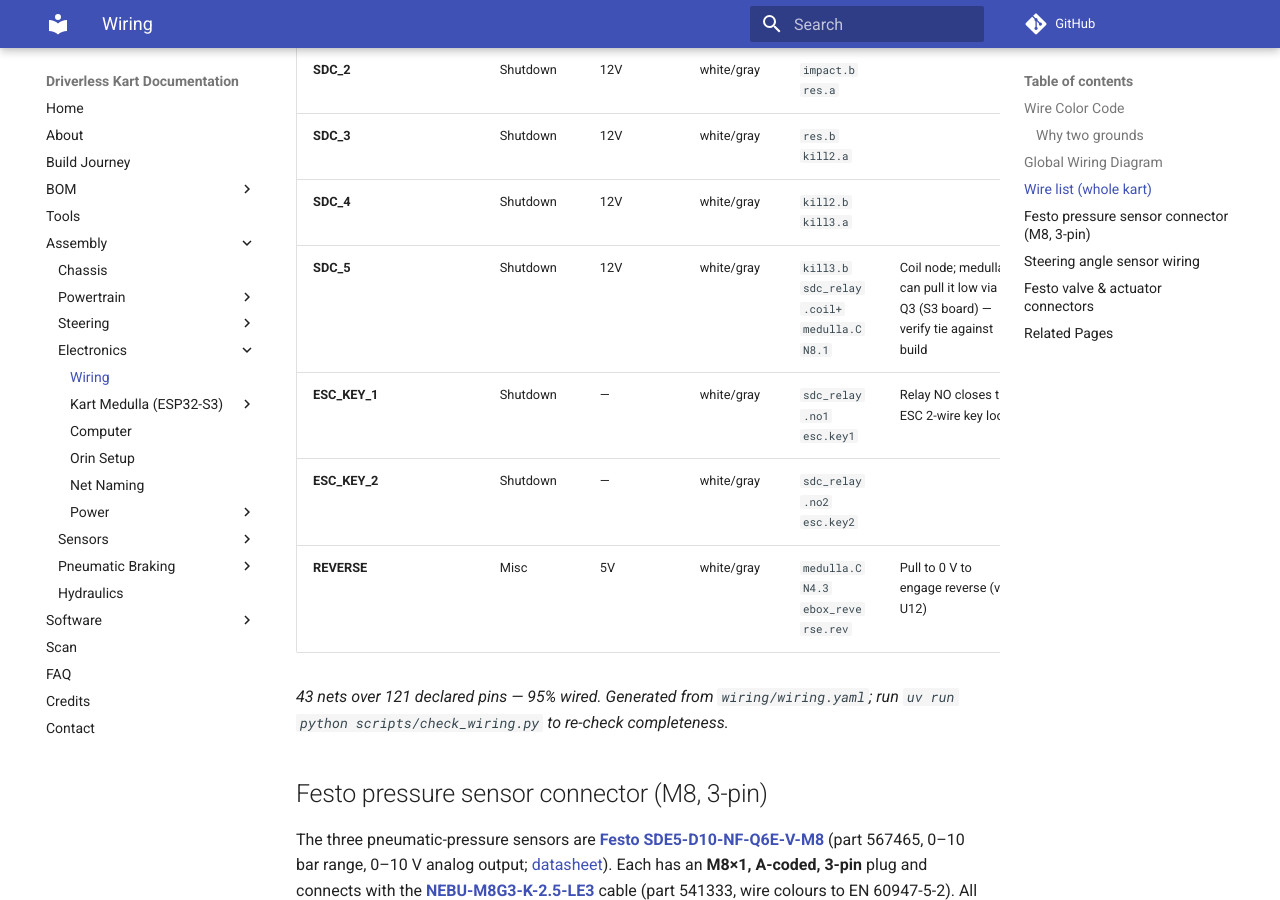
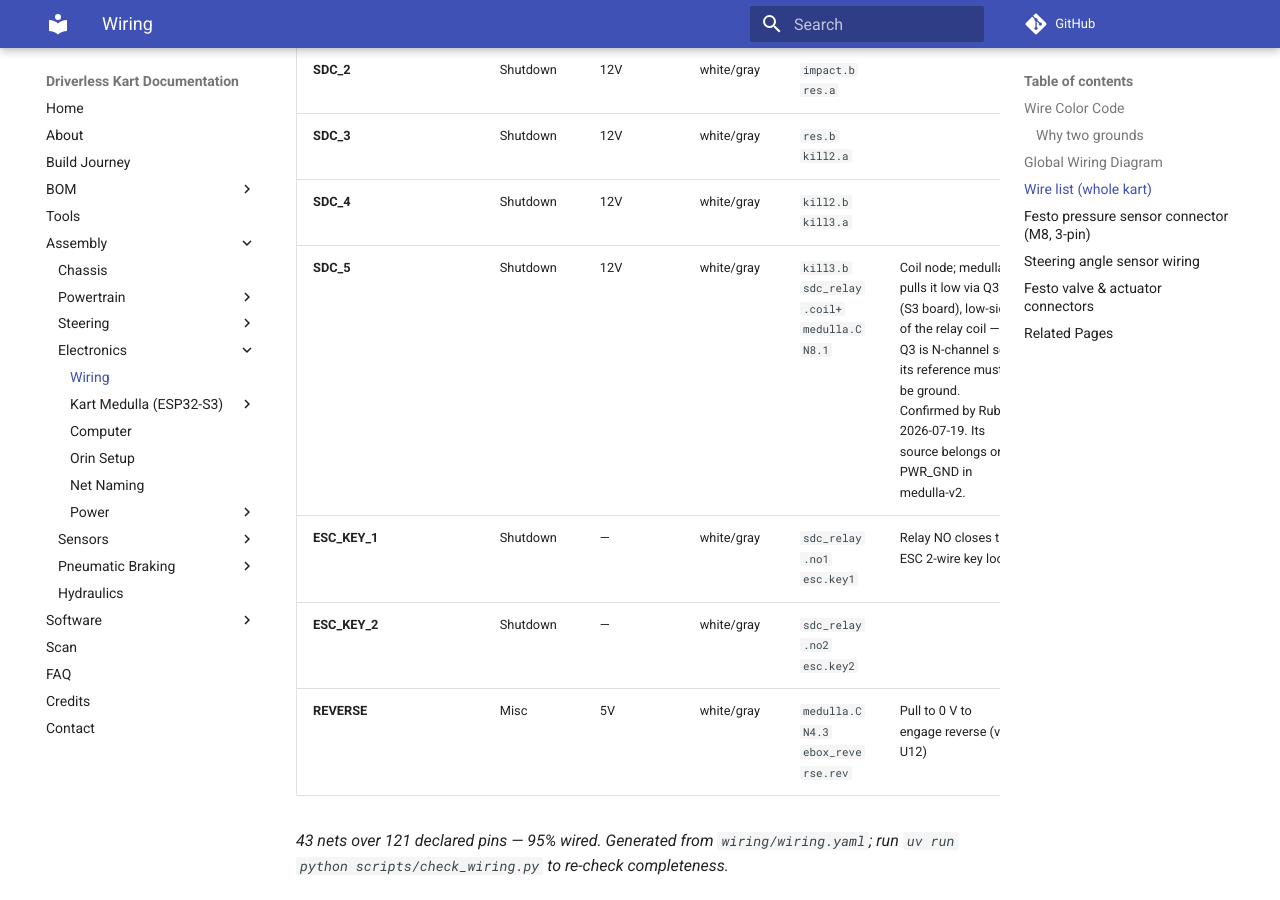
Before and after one commit to UM-Driverless/kart_docs, an MkDocs documentation site: the page built from docs/assembly/electronics/wiring.md, in a window 1280 px wide and 900 px high, scrolled down 7146 px. Built offline with MkDocs 1.6.1 and Material for MkDocs 9.7.7, drawn with Linux system fonts in a browser that asks for light colours; comment, search, counter and statistics services are not loaded.

Commit message:
wiring: confirm Q3 switches the SDC relay coil low-side
The SDC_5 note carried a 'verify tie against build' hedge. Confirmed by
Rubén: Q3 is N-channel, so its source must sit at ground and low-side is the
only option. Records that its source belongs on PWR_GND in medulla-v2.

```diff
--- a/docs/assembly/electronics/wiring/wiring.yaml
+++ b/docs/assembly/electronics/wiring/wiring.yaml
@@ -128,7 +128,7 @@
   - {name: SDC_2, system: Shutdown, class: signal, voltage: "12V", pins: [impact.b, res.a]}
   - {name: SDC_3, system: Shutdown, class: signal, voltage: "12V", pins: [res.b, kill2.a]}
   - {name: SDC_4, system: Shutdown, class: signal, voltage: "12V", pins: [kill2.b, kill3.a]}
-  - {name: SDC_5, system: Shutdown, class: signal, voltage: "12V", pins: [kill3.b, sdc_relay.coil+, medulla.CN8.1], note: "Coil node; medulla can pull it low via Q3 (S3 board) — verify tie against build"}
+  - {name: SDC_5, system: Shutdown, class: signal, voltage: "12V", pins: [kill3.b, sdc_relay.coil+, medulla.CN8.1], note: "Coil node; medulla pulls it low via Q3 (S3 board), low-side of the relay coil — Q3 is N-channel so its reference must be ground. Confirmed by Rubén 2026-07-19. Its source belongs on PWR_GND in medulla-v2."}
   - {name: ESC_KEY_1, system: Shutdown, class: signal, pins: [sdc_relay.no1, esc.key1], note: "Relay NO closes the ESC 2-wire key loop"}
   - {name: ESC_KEY_2, system: Shutdown, class: signal, pins: [sdc_relay.no2, esc.key2]}
 
```
